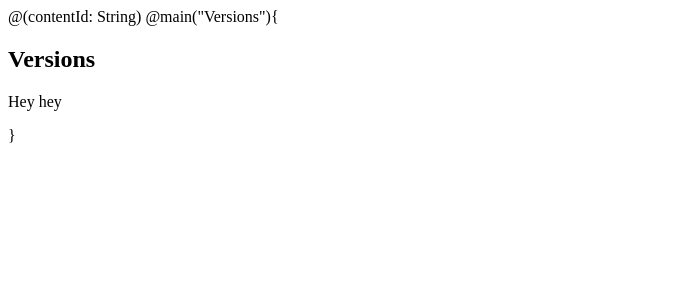
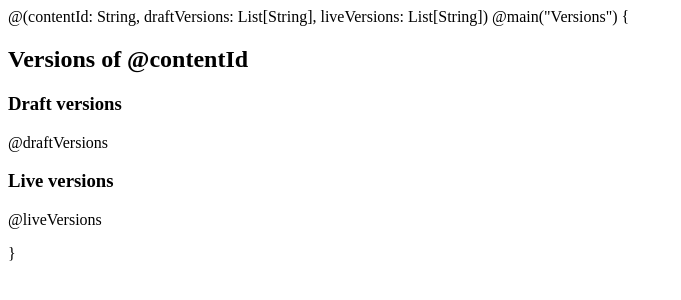
Before and after one commit to na7hangood/composer-restorer, a plain HTML site: page app/views/Versions/index.scala.html in a window 1280 px wide. Shown: the whole page, without its empty margins (0-681 px from the left). Drawn offline with Linux system fonts and the light colour scheme.

Commit message:
List draft and live versions

```diff
--- a/app/views/Versions/index.scala.html
+++ b/app/views/Versions/index.scala.html
@@ -1,6 +1,12 @@
-@(contentId: String)
+@(contentId: String, draftVersions: List[String], liveVersions: List[String])
 
-@main("Versions"){
-<h2>Versions</h2>
-<p>Hey hey</p>
+@main("Versions") {
+    <h2>Versions of @contentId</h2>
+
+
+    <h3>Draft versions</h3>
+    <p>@draftVersions</p>
+
+    <h3>Live versions</h3>
+    <p>@liveVersions</p>
 }
```
Also changed, not shown: 2 other files.
